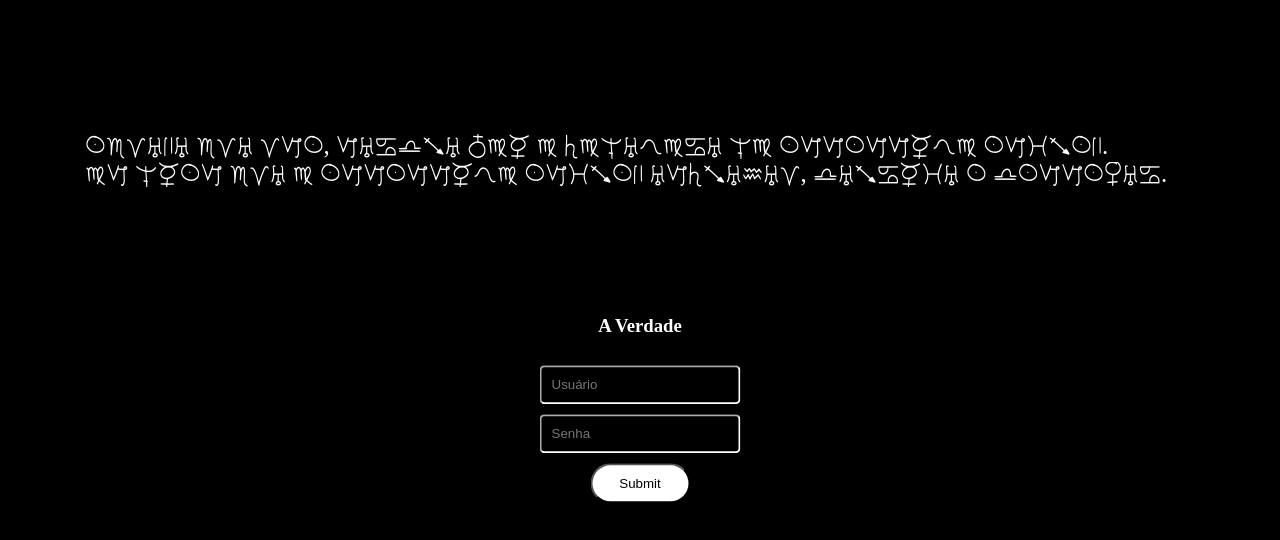
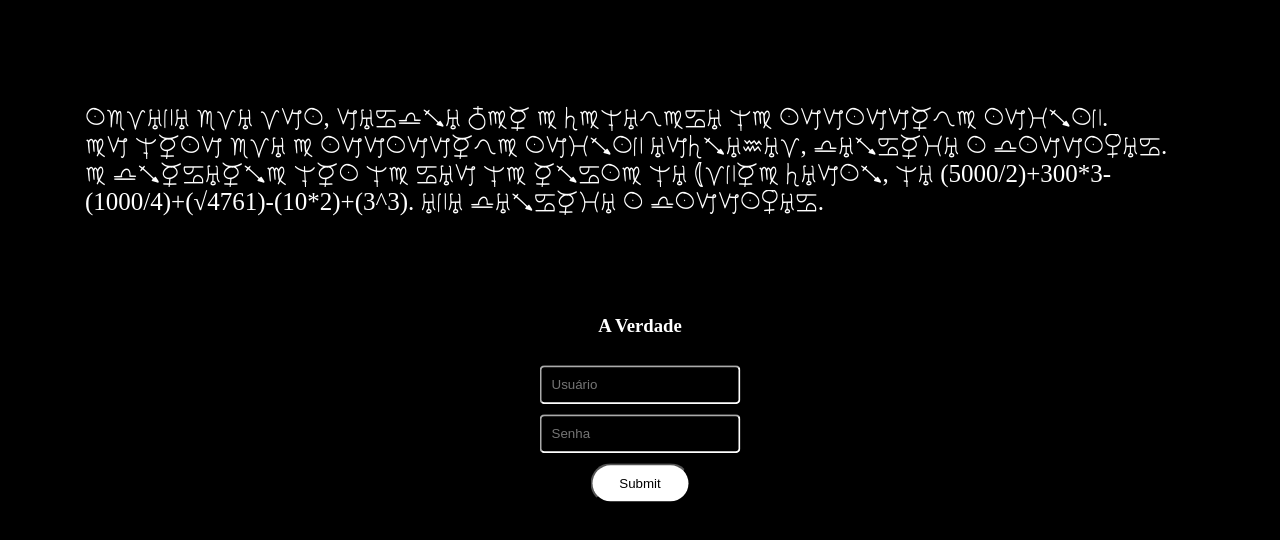
Before and after one commit to piterhwe/arg-1-diversao_maldita, a plain HTML site: page index.html in a window 1280 px wide. Drawn offline with Linux system fonts and the light colour scheme.

Commit message:
Update index.html

```diff
--- a/index.html
+++ b/index.html
@@ -20,6 +20,8 @@
             aquele que usa, sempre foi o codenome do assassino astral.
             <br>
             os dias que o assassino astral escreveu, permite a passagem.
+            <br>
+            o primeiro dia do mes do irmao de julio cesar, de (5000/2)+300*3-(1000/4)+(√4761)-(10*2)+(3^3). ele permite a passagem.
         </a>
     </div>
 
```
